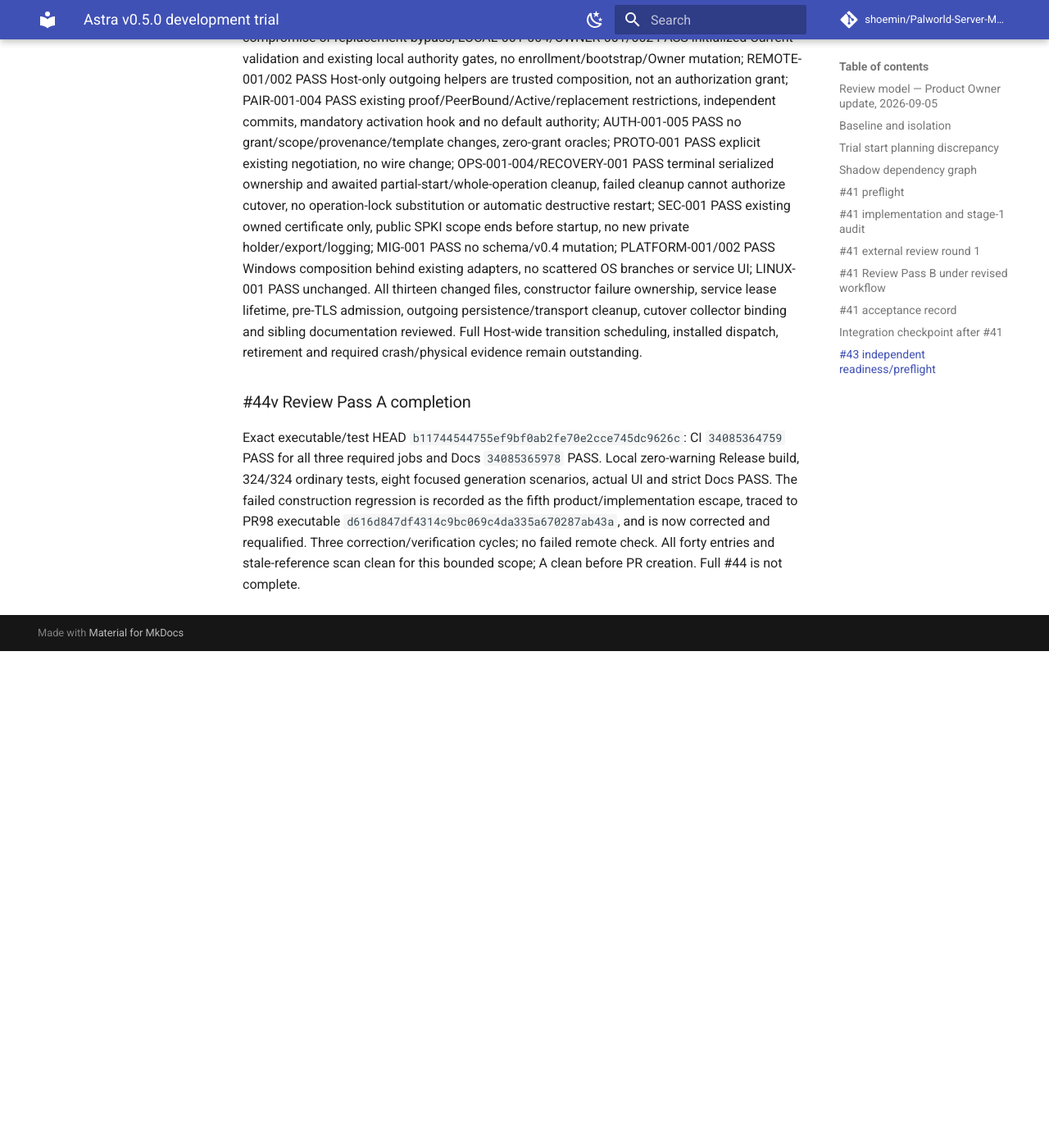
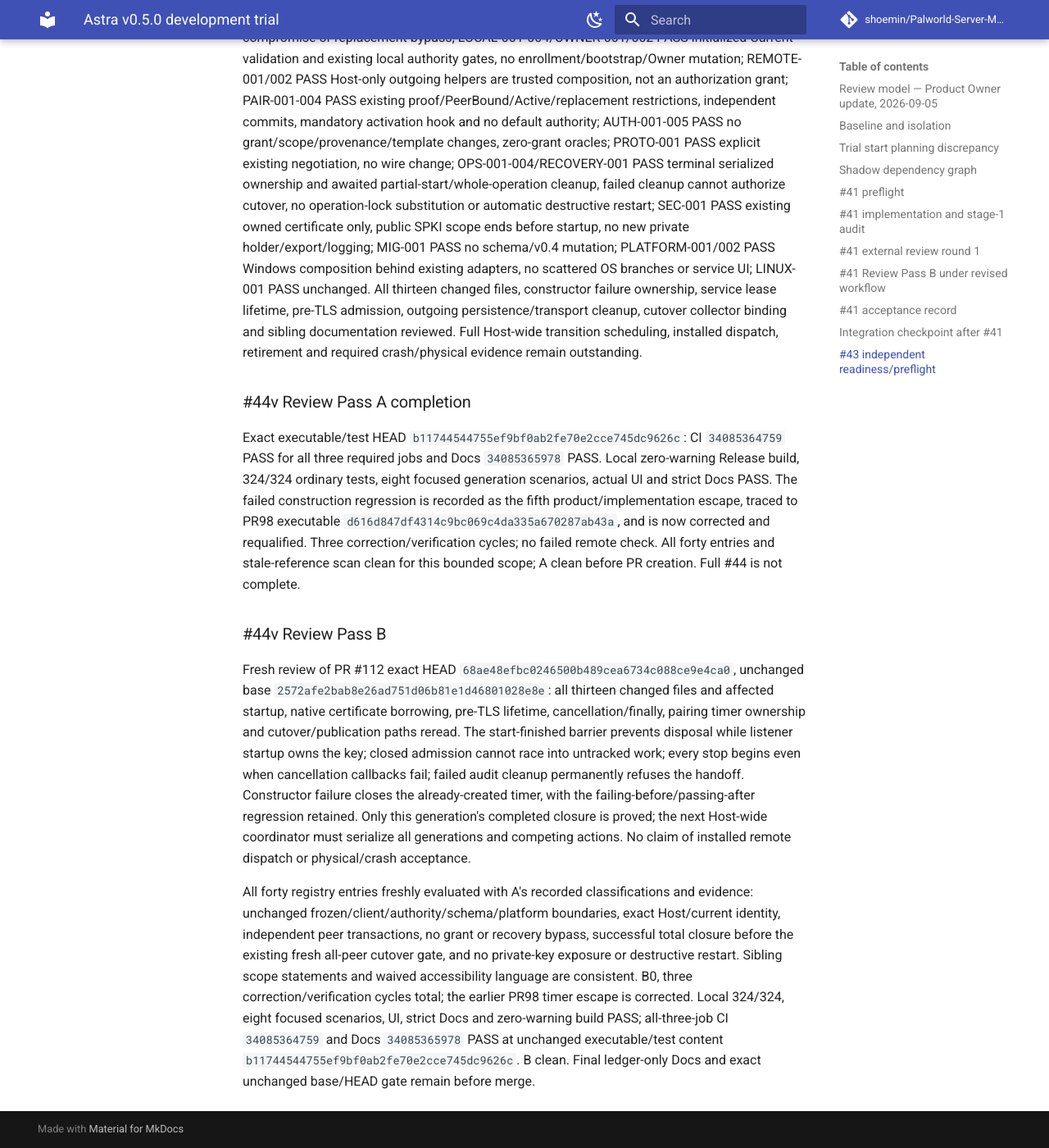
Before and after one commit to shoemin/Palworld-Server-Manager, an MkDocs documentation site: the page built from docs/experiments/astra-v0.5.0-trial.md, in a window 1280 px wide and 1400 px high, scrolled down 203628 px. Shown: the whole window at 82% size. Built offline with MkDocs 1.6.1 and Material for MkDocs 9.7.7, drawn with Linux system fonts in a browser that asks for light colours; comment, search, counter and statistics services are not loaded; before the commit the page ends 204422 px from its top, so only the background shows below that; part of the change alters nothing that is shown.

```diff
--- a/docs/experiments/astra-v0.5.0-trial.md
+++ b/docs/experiments/astra-v0.5.0-trial.md
@@ -2190,3 +2190,10 @@ All forty invariants reviewed across the complete affected graph: ARCH-001/002 P
 ### #44v Review Pass A completion
 
 Exact executable/test HEAD `b11744544755ef9bf0ab2fe70e2cce745dc9626c`: CI `34085364759` PASS for all three required jobs and Docs `34085365978` PASS. Local zero-warning Release build, 324/324 ordinary tests, eight focused generation scenarios, actual UI and strict Docs PASS. The failed construction regression is recorded as the fifth product/implementation escape, traced to PR98 executable `d616d847df4314c9bc069c4da335a670287ab43a`, and is now corrected and requalified. Three correction/verification cycles; no failed remote check. All forty entries and stale-reference scan clean for this bounded scope; A clean before PR creation. Full #44 is not complete.
+
+
+### #44v Review Pass B
+
+Fresh review of PR #112 exact HEAD `68ae48efbc0246500b489cea6734c088ce9e4ca0`, unchanged base `2572afe2bab8e26ad751d06b81e1d46801028e8e`: all thirteen changed files and affected startup, native certificate borrowing, pre-TLS lifetime, cancellation/finally, pairing timer ownership and cutover/publication paths reread. The start-finished barrier prevents disposal while listener startup owns the key; closed admission cannot race into untracked work; every stop begins even when cancellation callbacks fail; failed audit cleanup permanently refuses the handoff. Constructor failure closes the already-created timer, with the failing-before/passing-after regression retained. Only this generation's completed closure is proved; the next Host-wide coordinator must serialize all generations and competing actions. No claim of installed remote dispatch or physical/crash acceptance.
+
+All forty registry entries freshly evaluated with A's recorded classifications and evidence: unchanged frozen/client/authority/schema/platform boundaries, exact Host/current identity, independent peer transactions, no grant or recovery bypass, successful total closure before the existing fresh all-peer cutover gate, and no private-key exposure or destructive restart. Sibling scope statements and waived accessibility language are consistent. B0, three correction/verification cycles total; the earlier PR98 timer escape is corrected. Local 324/324, eight focused scenarios, UI, strict Docs and zero-warning build PASS; all-three-job CI `34085364759` and Docs `34085365978` PASS at unchanged executable/test content `b11744544755ef9bf0ab2fe70e2cce745dc9626c`. B clean. Final ledger-only Docs and exact unchanged base/HEAD gate remain before merge.
```
